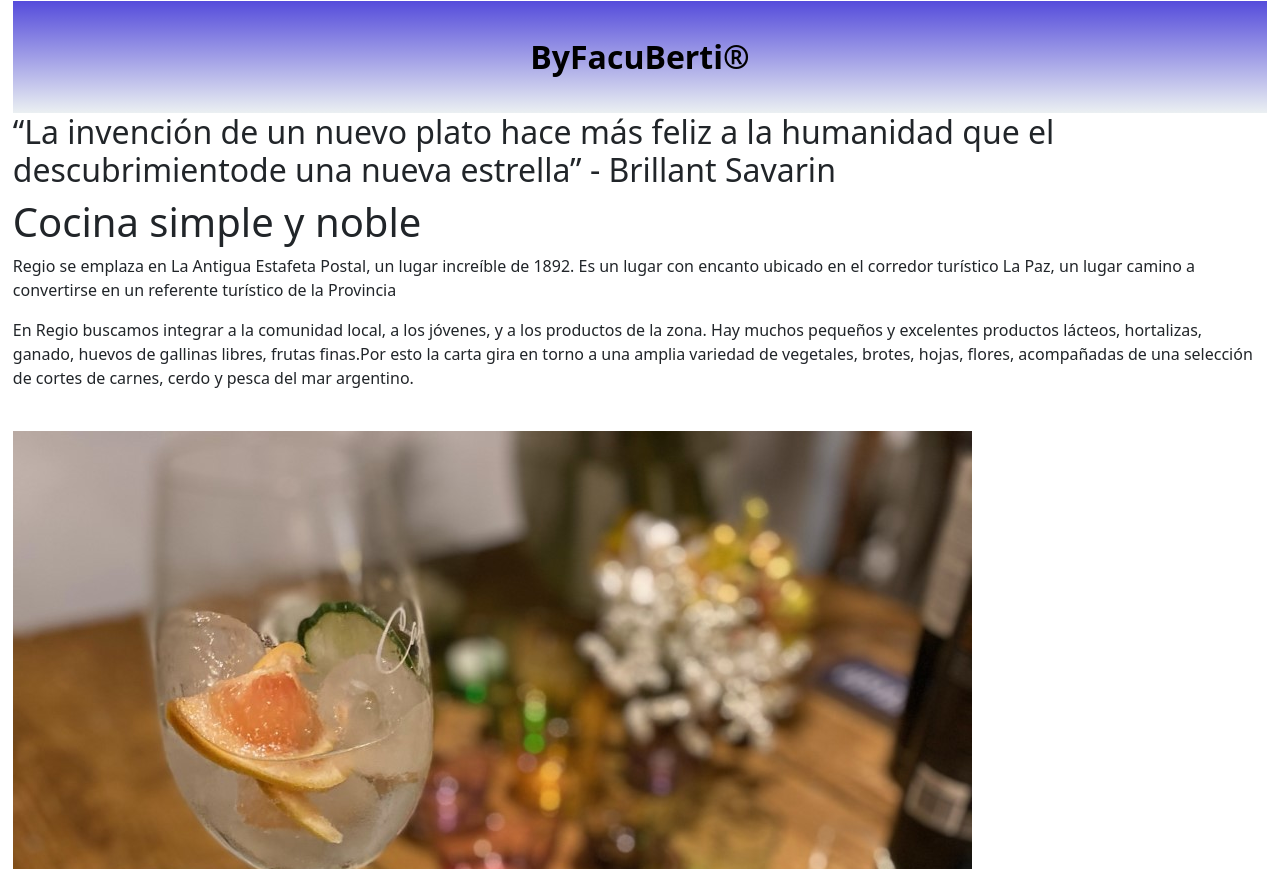
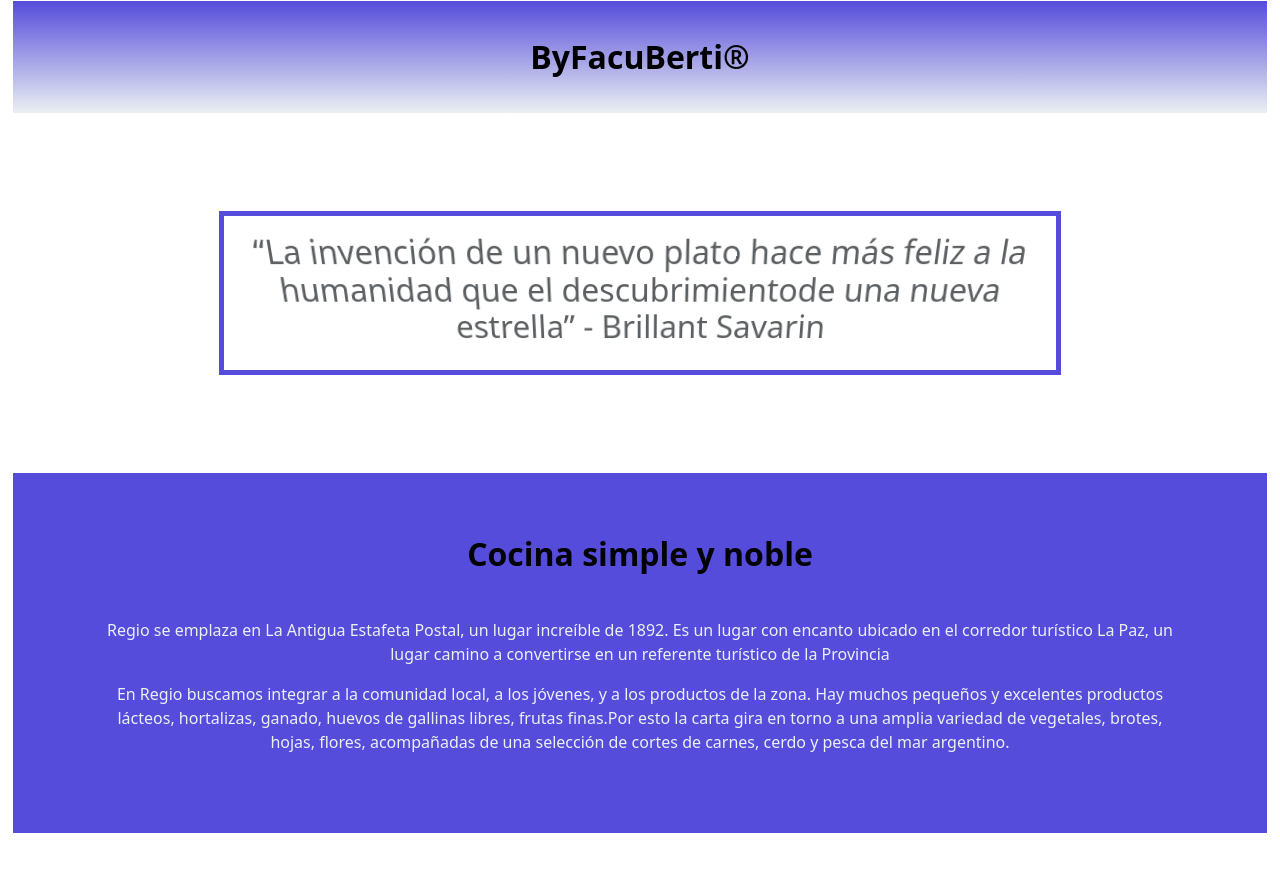
Before and after one commit to Pablomesa89/ProyectoFinal_Coder, a website: page pages/regioCampo.html in a window 1280 px wide. Shown: the part 151-1020 px from the top of the page. Drawn offline with nearby package versions, Linux system fonts and the light colour scheme.

Commit message:
Pagina resto ok

```diff
--- a/scss/contactos.scss
+++ b/scss/contactos.scss
@@ -17,8 +17,8 @@
             justify-content: center;
             align-items: center;
             width: 70%;
-            color: $black;
-            border: solid $black .1em;
+            color: $white;
+            border: solid $white .1em;
         }
         .contactos__box__datos2 {
             display: flex;
@@ -28,8 +28,8 @@
             align-items: center;
             margin: 2%;
             width: 70%;
-            color: $black;
-            border: solid $black .1em;
+            color: $white;
+            border: solid $white .1em;
         }
         .contactos__box__ubicacion {
             display: flex;
--- a/scss/index.scss
+++ b/scss/index.scss
@@ -10,7 +10,7 @@ main{
             justify-content: center;
             align-items: center;
             background-color: $blue;
-            color: $black;
+            color: $white;
             padding: 5% 2% 5% 2%;
             h1 {
                 font-size: 2em;
--- a/scss/origen.scss
+++ b/scss/origen.scss
@@ -3,3 +3,4 @@
 @import "headerYbanner";
 @import "index";
 @import "contactos";
+@import "regioCampo";
--- /dev/null
+++ b/scss/regioCampo.scss
@@ -0,0 +1,125 @@
+.restoArticulo1 {
+    display: grid;
+    grid-template-columns: 1fr;
+    grid-template-rows: 1fr 1fr;
+    justify-items: center;
+    .restoArticulo1__info {
+        display: grid;
+        justify-items: center;
+        align-items: stretch;
+        background-color: #554cdb;
+        color: #030303;
+        padding: 5% 2% 5% 2%;
+        h1 {
+            align-items: center;
+            font-size: 2em;
+            color: #030303;
+            font-weight: 600;
+        }
+        .restoArticulo1__info_p1 {
+            padding-top: 3%;
+        }
+        p {
+        text-align: center;
+        color: #ebf0f2;
+        font-weight: 400;
+        width: 90%;
+        }
+    }
+    .restoArticulo1__slogan {
+        display: grid;
+        justify-items: center;
+        align-items: center;
+        padding: 5% 2% 5% 2%;
+        .restoArticulo1__slogan__frase {
+            display: grid;
+            width: 70%;
+            height: 70%;
+            justify-items: center;
+            align-items: center;
+            border: solid 5px #554cdb;
+            .animate__flipInX {
+                padding: 2%;
+                text-align: center;
+                align-self: center;
+                justify-self: center;
+            }
+        }
+    }
+}
+
+@-webkit-keyframes flipInX {
+    from {
+    -webkit-transform: perspective(400px) rotate3d(1, 0, 0, 90deg);
+    transform: perspective(400px) rotate3d(1, 0, 0, 90deg);
+    -webkit-animation-timing-function: ease-in;
+    animation-timing-function: ease-in;
+    opacity: 0; }
+    40% {
+    -webkit-transform: perspective(400px) rotate3d(1, 0, 0, -20deg);
+    transform: perspective(400px) rotate3d(1, 0, 0, -20deg);
+    -webkit-animation-timing-function: ease-in;
+    animation-timing-function: ease-in; }
+    60% {
+    -webkit-transform: perspective(400px) rotate3d(1, 0, 0, 10deg);
+    transform: perspective(400px) rotate3d(1, 0, 0, 10deg);
+    opacity: 1; }
+    80% {
+    -webkit-transform: perspective(400px) rotate3d(1, 0, 0, -5deg);
+    transform: perspective(400px) rotate3d(1, 0, 0, -5deg); }
+    to {
+    -webkit-transform: perspective(400px);
+    transform: perspective(400px); }
+}
+
+@keyframes flipInX {
+    from {
+    -webkit-transform: perspective(400px) rotate3d(1, 0, 0, 90deg);
+    transform: perspective(400px) rotate3d(1, 0, 0, 90deg);
+    -webkit-animation-timing-function: ease-in;
+    animation-timing-function: ease-in;
+    opacity: 0; }
+    40% {
+    -webkit-transform: perspective(400px) rotate3d(1, 0, 0, -20deg);
+    transform: perspective(400px) rotate3d(1, 0, 0, -20deg);
+    -webkit-animation-timing-function: ease-in;
+    animation-timing-function: ease-in; }
+    60% {
+    -webkit-transform: perspective(400px) rotate3d(1, 0, 0, 10deg);
+    transform: perspective(400px) rotate3d(1, 0, 0, 10deg);
+    opacity: 1; }
+    80% {
+    -webkit-transform: perspective(400px) rotate3d(1, 0, 0, -5deg);
+    transform: perspective(400px) rotate3d(1, 0, 0, -5deg); }
+    to {
+    -webkit-transform: perspective(400px);
+    transform: perspective(400px); } }
+
+    .animate__flipInX {
+        -webkit-backface-visibility: visible !important;
+        backface-visibility: visible !important;
+        -webkit-animation-name: flipInX;
+        animation-name: flipInX;
+        animation-duration: 10s;
+        -webkit-animation-duration: 10s;
+        animation-iteration-count: infinite;
+        -webkit-animation-iteration-count: infinite; }
+
+.restoArticle2 {
+    padding: 1%;
+    .restoArticle2__contein {
+        flex-direction: column;
+        align-items: center;
+        display: flex;
+        justify-content: center;
+        .restoArticle2__contein__imgBox {
+            display: flex;
+            justify-items: center;
+            width: 90%;
+            img {
+                width: 100%;
+                margin: .3em;
+            }
+        }
+    }
+}
```
Also changed, not shown: css/style.css.
